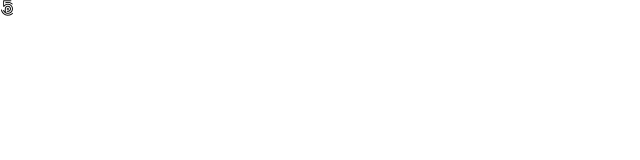
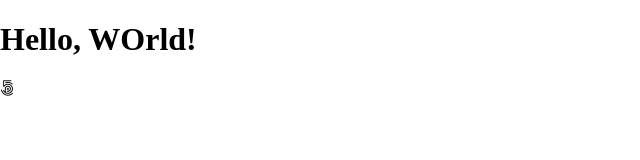
Before and after one commit to Yuvanthv/template-test, a plain HTML site: page index.html in a window 1280 px wide. Shown: the whole page, without its empty margins (0-640 px from the left). Drawn offline with Linux system fonts and the light colour scheme.

Commit message:
hello world

```diff
--- a/index.html
+++ b/index.html
@@ -12,6 +12,7 @@
 </head>
 
 <body>
+    <h1>Hello, WOrld!</h1>
     <i class="fab fa-500px"></i>
     <!-- Script -->
     <script src="script.js"></script>
```
